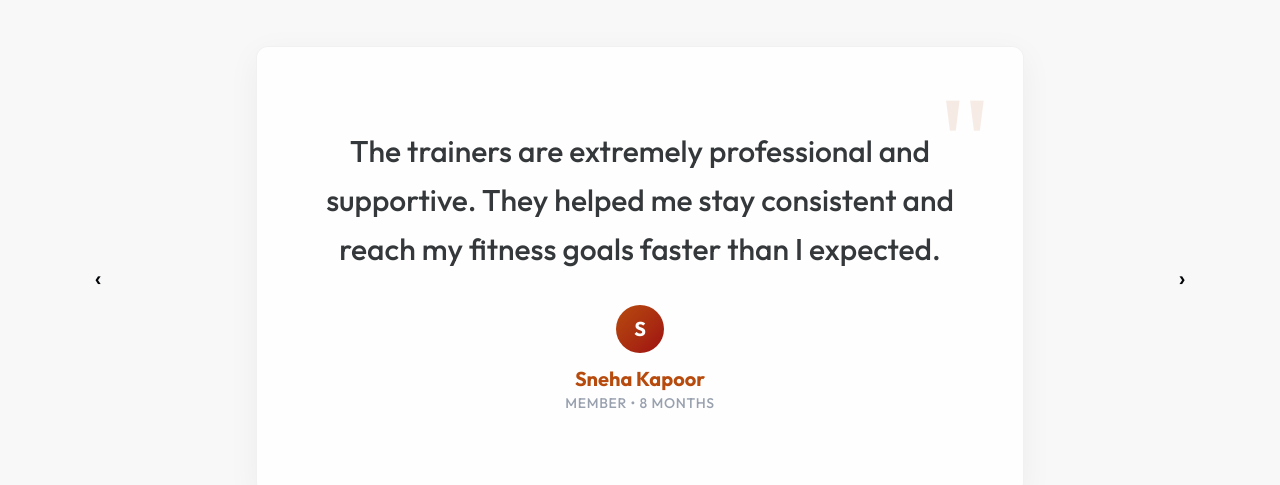
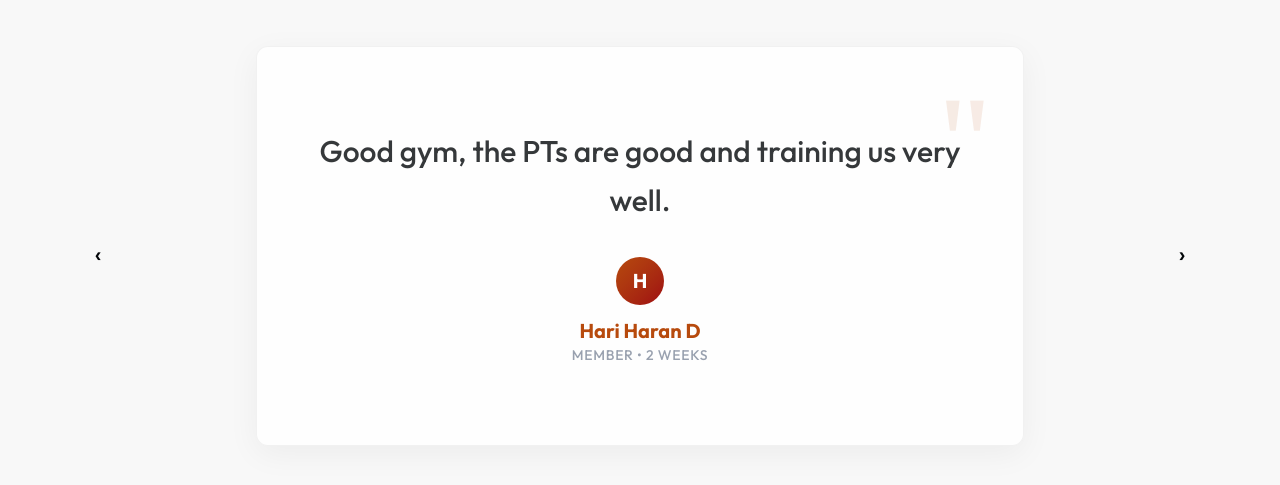
Before and after one commit to logan-codes/Mr-Strongman-Gym-Website, a Next.js app: page / in a window 1280 px wide. Shown: the part 1680-2165 px from the top of the page. Built offline with nearby package versions, Linux system fonts and the light colour scheme.

Commit message:
changed the testimonials

```diff
--- a/src/components/pages/HomePageClient.tsx
+++ b/src/components/pages/HomePageClient.tsx
@@ -51,29 +51,39 @@ export default function HomePageClient() {
 
   const testimonials = [
     {
-      name: "Rahul Mehta",
-      role: "Member • 1 Year",
-      text: "The quality of equipment here is outstanding. From cardio machines to free weights, everything feels premium and well-maintained.",
+      name: "Vijay Ragavan",
+      role: "Member • 5 months",
+      text: "Good training and favorite gym very caring coaches",
     },
     {
-      name: "Sneha Kapoor",
-      role: "Member • 8 Months",
-      text: "The trainers are extremely professional and supportive. They helped me stay consistent and reach my fitness goals faster than I expected.",
+      name: "Hari Haran D",
+      role: "Member • 2 weeks",
+      text: "Good gym, the PTs are good and training us very well.",
     },
     {
-      name: "Aman Verma",
-      role: "Member • 6 Months",
-      text: "I love the friendly atmosphere here. Everyone is motivating and there’s zero judgment, which makes workouts enjoyable every day.",
+      name: "Pradeepa Pravin",
+      role: "Member • 5 Months",
+      text: "Best gym in Manachanallur💪. Coaching is good",
     },
     {
-      name: "Pooja Nair",
-      role: "Member • 1.5 Years",
-      text: "This gym feels like a second home. Great trainers, great people, and top-notch equipment — couldn’t ask for more.",
+      name: "SIMPLY-SMART",
+      role: "Member • 1 Years",
+      text: "Well trained trainers other that highgenic place maintained by the management..Well good atmosphere for peaceful workout..✨",
     },
     {
-      name: "Kunal Singh",
-      role: "Member • 10 Months",
-      text: "Clean facilities, modern machines, and a very positive vibe. It’s the perfect place for beginners and serious athletes alike.",
+      name: "Vinoth",
+      role: "Member • 6 Months",
+      text: "Nice atmosphere for peaceful workout, trainer are very kindly especially trainer deepak had good knowledge about fitness and nice equipment Thankyou💓",
+    },
+    {
+      name: "Kishore Uppalapati",
+      role: "Member • 4 Months",
+      text: "Gym equipements are good and trainer are also very supportive and friendly to everyone.💪",
+    },
+    {
+      name: "TR Ranjith",
+      role: "Member • 5 Months",
+      text: "Good approach for trainers.. satisfied training...thank u so much for ur response....",
     },
   ];
 
```
